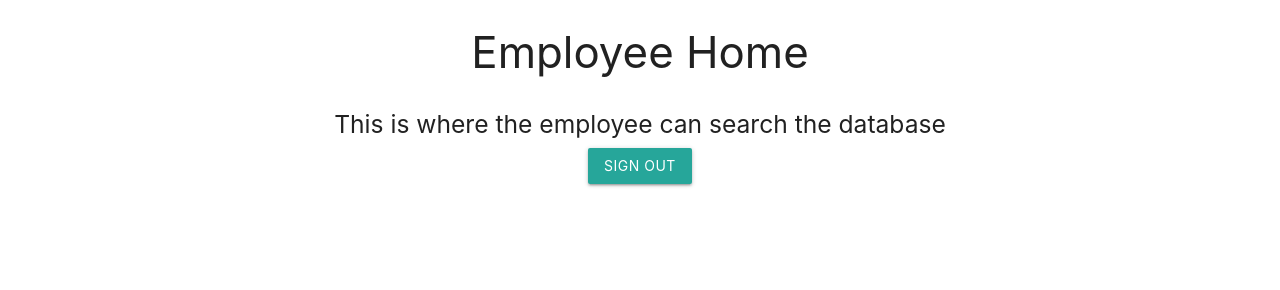
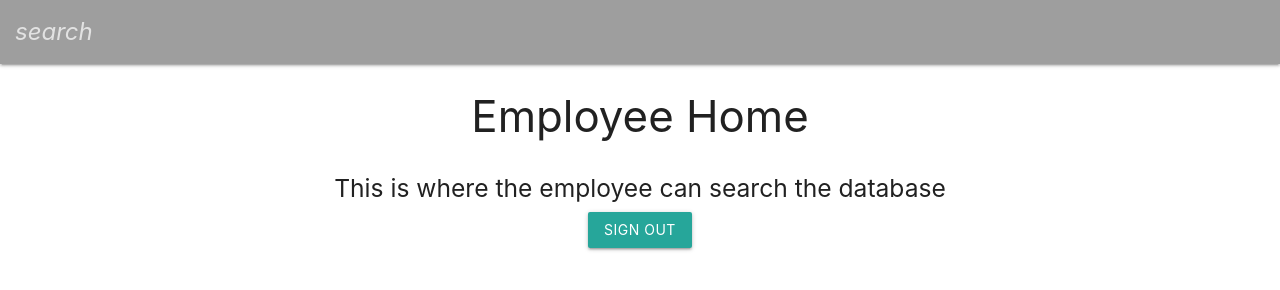
Before and after one commit to Tykota/RagtagGroupInsurance, a plain HTML site: page Website/public/employee_home.html in a window 1280 px wide. Drawn offline with Linux system fonts and the light colour scheme.

Commit message:
Update employee_home.html

```diff
--- a/Website/public/employee_home.html
+++ b/Website/public/employee_home.html
@@ -18,6 +18,17 @@
 </head>
 
 <body>
+
+<nav class = grey>
+    <div class="nav-wrapper">
+        <form>
+            <div class="input-field">
+                <input id="search" type="search" required>
+                <label class="label-icon" for="search"><i class="material-icons">search</i></label>
+            </div>
+        </form>
+    </div>
+</nav>
     <h3 class="center-align">Employee Home</h3>
     <div class="row">
         <div class="col s12 center-align" id="welcomeMessage">
```
